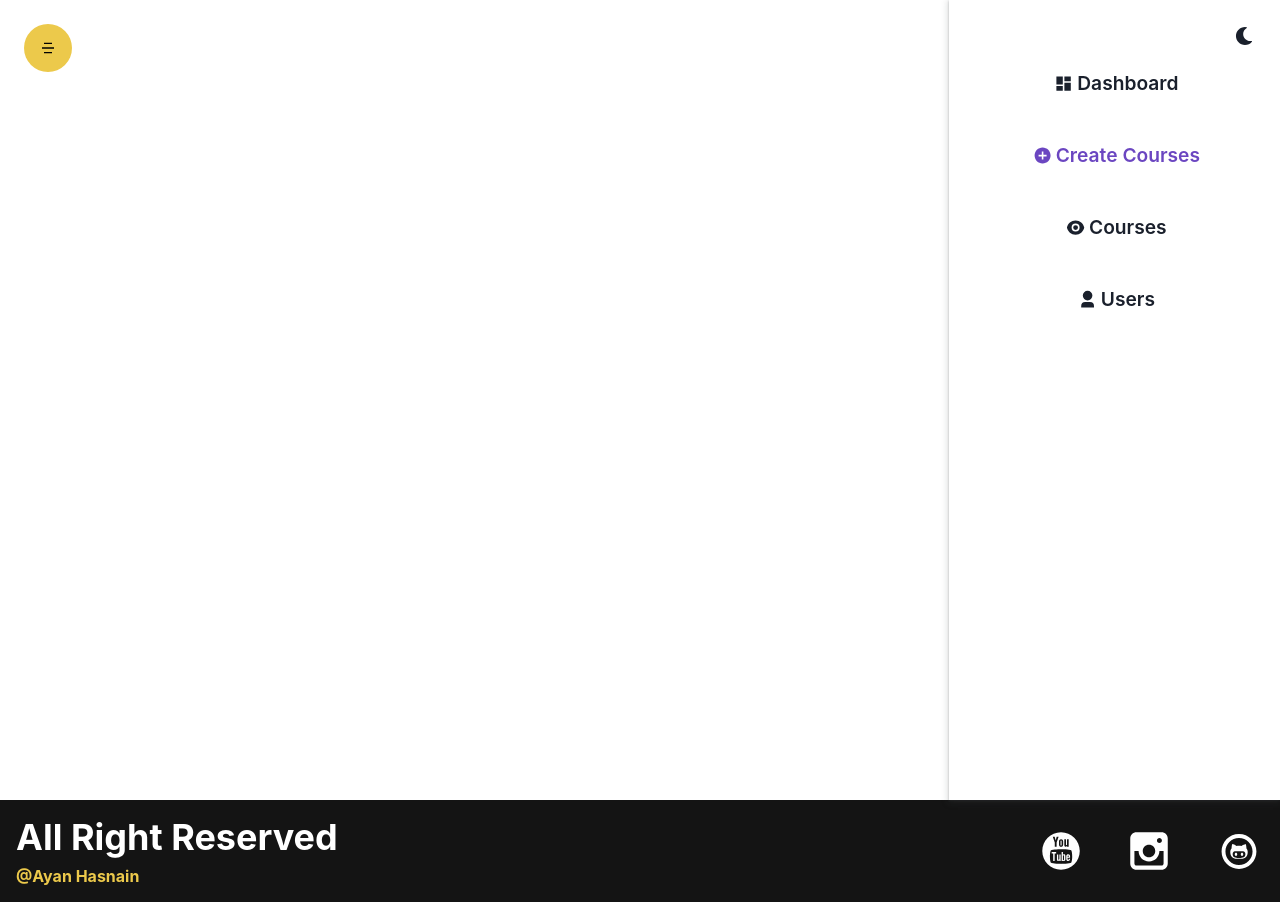
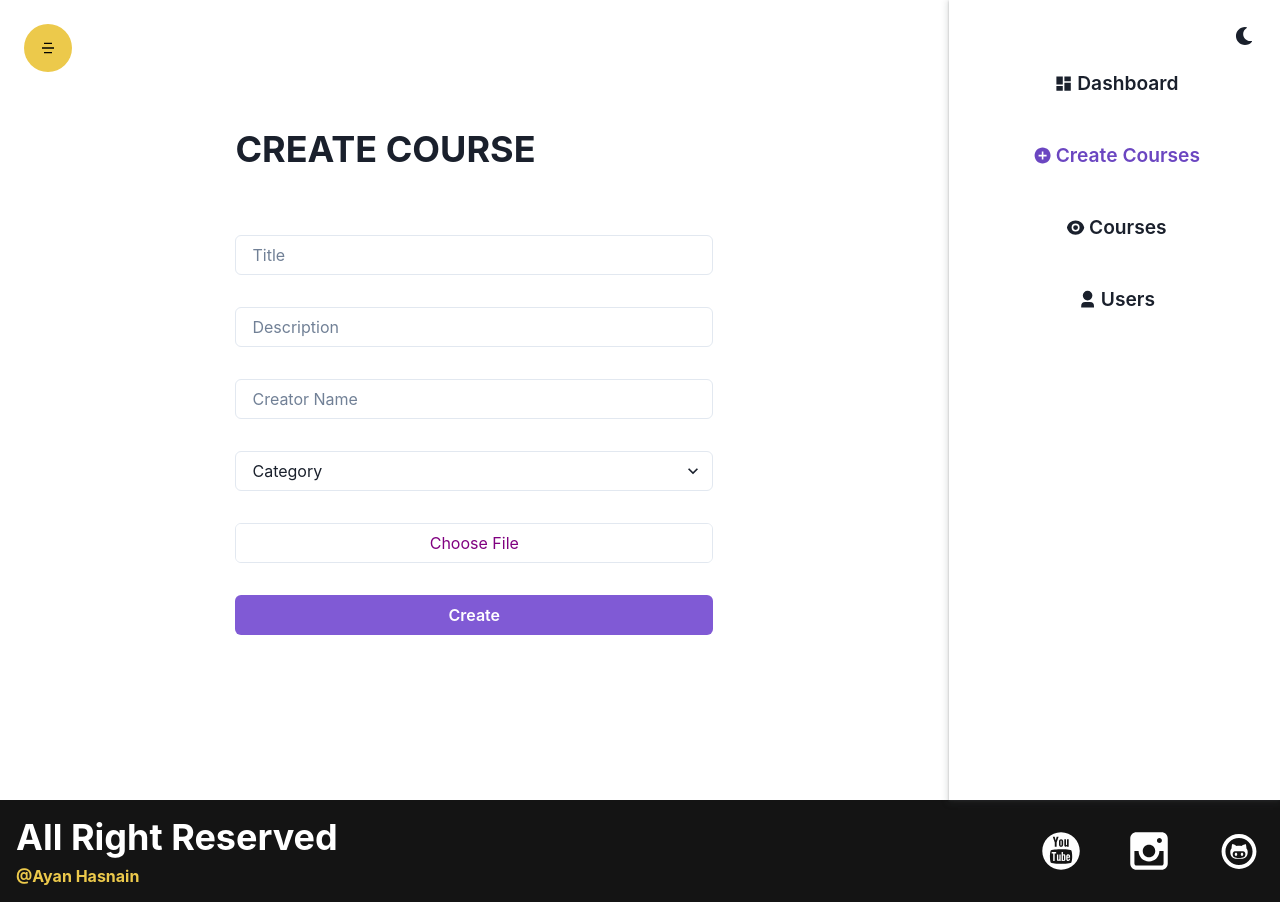
Before and after one commit to ayanhasnain03/EduHub, a React (Create React App) app in the folder coursebundler/: page /admin/createcourse in a window 1280 px wide. Built offline with nearby package versions, Linux system fonts and the light colour scheme.

Commit message:
done create course Ui

```diff
--- a/coursebundler/src/components/Admin/CreateCourse/CreateCourse.jsx
+++ b/coursebundler/src/components/Admin/CreateCourse/CreateCourse.jsx
@@ -1,9 +1,43 @@
-import React from 'react';
-import { Box, Grid } from '@chakra-ui/react';
+import React, { useState } from 'react';
+import {
+  Box,
+  Button,
+  Container,
+  Grid,
+  Heading,
+  Image,
+  Input,
+  Select,
+  VStack,
+} from '@chakra-ui/react';
 import cursor from '../../../assets/images/cursor.png';
 import SideBar from '../SideBar';
+import { fileUploadCss } from '../../Auth/Register';
+const CreateCourse = () => {
+  const categories = [
+    'Web Developemnt',
+    'Machine Learning',
+    'Data Structure',
+    'Andriod Developemnt',
+    'Game Development',
+    'Cloud',
+  ];
+  const [title, setTitle] = useState('');
+  const [description, setDescription] = useState('');
+  const [createdBy, setCreatedBy] = useState('');
+  const [category, setCategory] = useState('');
+  const [imagePrev, setImagePrev] = useState('');
+  const [image, setImage] = useState('');
 
-const CreateCourse = () => {
+  const changeImageHandler =(e)=>{
+    const file = e.target.files[0];
+    const reader = new FileReader();
+    reader.readAsDataURL(file);
+    reader.onload=()=>{
+      setImagePrev(reader.result)
+      setImage(file);
+    }
+  }
   return (
     <Grid
       css={{
@@ -12,10 +46,77 @@ const CreateCourse = () => {
       minH={'100vh'}
       templateColumns={['1fr', '5fr 1fr']}
     >
-    <Box></Box>
+      <Container p="16">
+        <form>
+          <Heading
+            textTransform={'uppercase'}
+            children="Create Course"
+            my="16"
+            textAlign={['center', 'left']}
+          />
+          <VStack m="auto" spacing={'8'}  >
+            <Input
+              required
+              value={title}
+              onChange={e => setTitle(e.target.value)}
+              placeholder="Title"
+              type={'text'}
+              focusBorderColor={'purple.300'}
+            />
+            <Input
+              required
+              value={description}
+              onChange={e => setDescription(e.target.value)}
+              placeholder="Description"
+              type={'text'}
+              focusBorderColor={'purple.300'}
+            />
+            <Input
+              required
+              value={createdBy}
+              onChange={e => setCreatedBy(e.target.value)}
+              placeholder="Creator Name"
+              type={'text'}
+              focusBorderColor={'purple.300'}
+            />
+            <Select
+              focusBorderColor="purple.300"
+              value={category}
+              onChange={e => setCategory(e.target.value)}
+            >
+              <option value="">Category</option>
+              {categories.map(item => (
+                <option value={item} key={item}>
+                  {item}
+                </option>
+              ))}
+            </Select>
+            <Input
+              accept="image/*"
+              required
+              id="chooseAvatar"
+              placeholder="Enter Your Passowrd"
+              type={'file'}
+              focusBorderColor={'purple.300'}
+              css={{
+                '&::file-selector-button':{
+                  ...fileUploadCss,color:"purple"
+                }
+              }}
+              onChange={changeImageHandler}
+            />
+            {
+              imagePrev && (
+                <Image src={imagePrev} boxSize="64" objectFit={"contain"}  />
+              )
+            }
+            <Button w="full" colorScheme={"purple"} type='submit' >Create</Button>
+          </VStack>
+        </form>
+      </Container>
       <SideBar />
     </Grid>
-  )
-}
+  );
+};
 
-export default CreateCourse
+export default CreateCourse;
```
Lines whose indentation alone changed are shown as unchanged.
